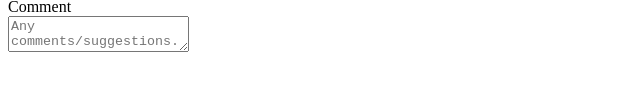
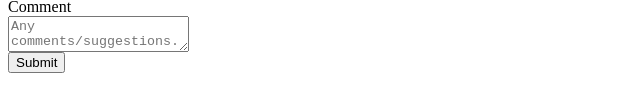
Before and after one commit to joaquiera/learning, a plain HTML site: page fcc/htmlcss-surveyform/index.html in a window 1280 px wide. Shown: the part 524-636 px from the top of the page, without its empty margins (0-640 px from the left). Drawn offline with Linux system fonts and the light colour scheme.

Commit message:
Add submit button; add body tag; add form closing tag

```diff
--- a/fcc/htmlcss-surveyform/index.html
+++ b/fcc/htmlcss-surveyform/index.html
@@ -1,3 +1,4 @@
+<body>
     <div>
       <h1 id="title"> Survey form</h1>
       <p id="description">All about you!!!</p>
@@ -77,3 +78,12 @@
         <div>
           <label for="comment">Comment</label><br>
           <textarea id="comment" name="comment" placeholder="Any comments/suggestions..."></textarea>
+        </div>
+        <div>
+          <label for="submit">
+            <input type="submit" id="submit">
+          </label>
+        </div>
+        </form>
+      </div>
+</body>
```
Lines whose indentation alone changed are shown as unchanged.
